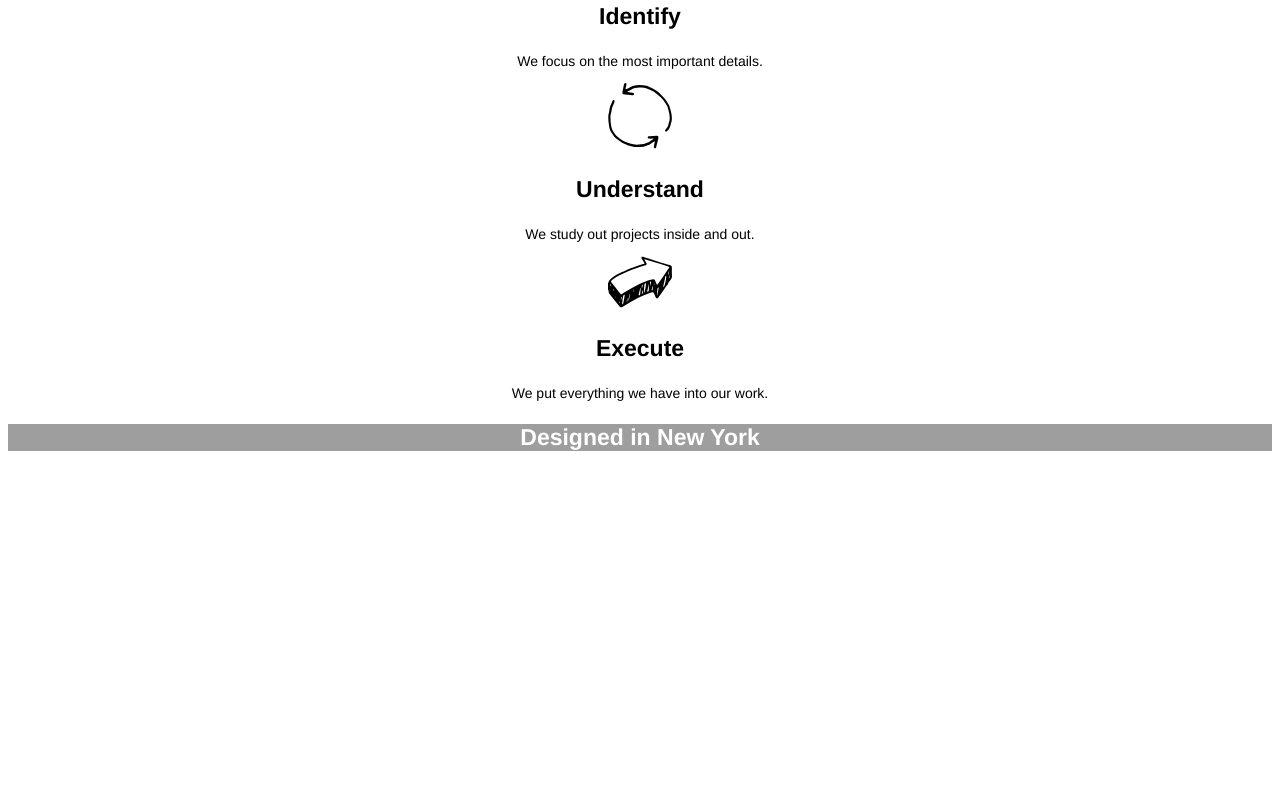
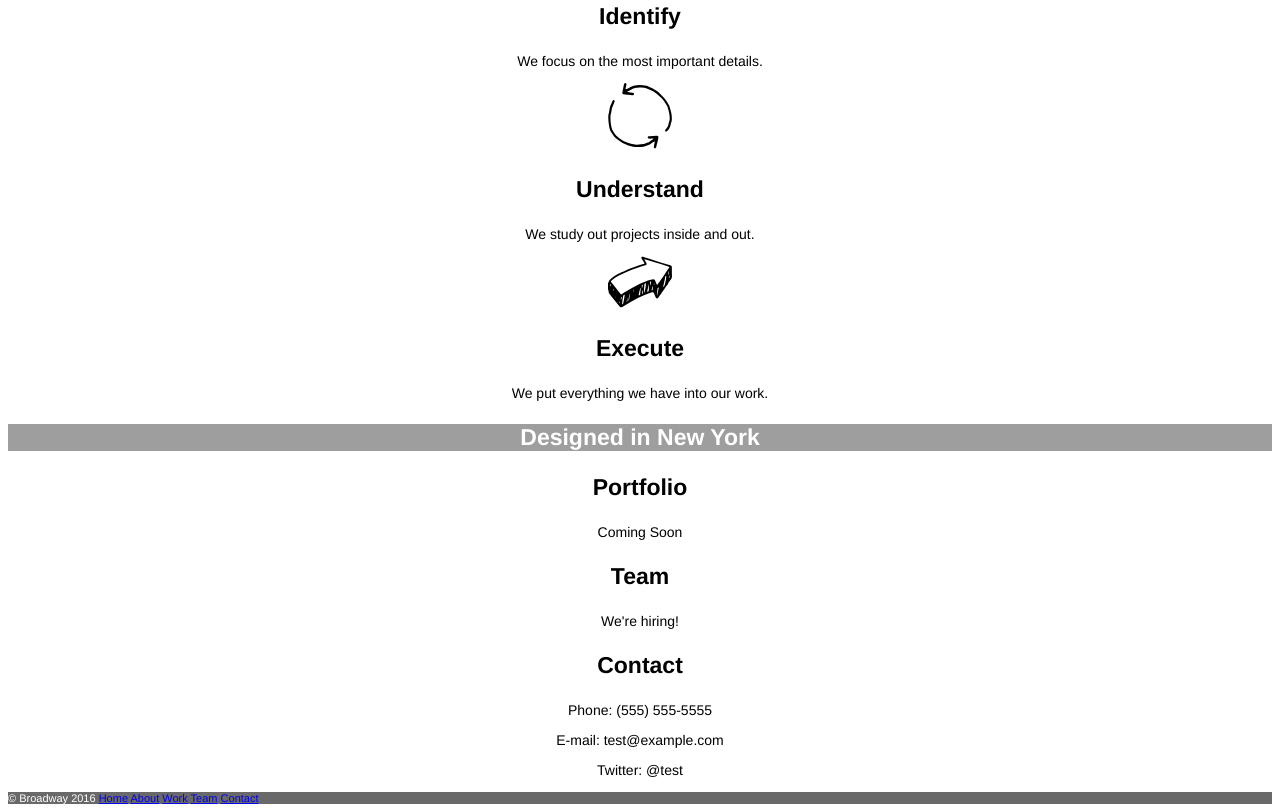
Before and after one commit to amyalvey/amyalvey.broadway, a plain HTML site: page index.html in a window 1280 px wide. Shown: the part 428-1240 px from the top of the page. Before the commit the page ends 902 px from the top, so only its background shows below. Drawn offline with Linux system fonts and the light colour scheme; grey boxes are pictures that could not be loaded; files whose address does not match are found by name.

Commit message:
footer added with css

```diff
--- a/index.html
+++ b/index.html
@@ -29,7 +29,17 @@
     <h3>Execute</h3>
       <p>We put everything we have into our work.</p>
     <p id="design">Designed in New York</p>
-
+    <h3 id="work">Portfolio</h3>
+      <p>Coming Soon</p>
+    <h3 id="team">Team</h3>
+      <p>We're hiring!</p>
+    <h3 id="contact">Contact</h3>
+      <p>Phone: (555) 555-5555 </p>
+      <p> E-mail: test@example.com </p>
+      <p> Twitter: @test</p>
+    <footer>
+      &copy; Broadway 2016 <a href="#home">Home</a> <a href="about">About</a> <a href="work">Work</a> <a href="team">Team</a> <a href="contact">Contact</a>
+    </footer>
 
 
   </body>
--- a/resources/style.css
+++ b/resources/style.css
@@ -32,3 +32,9 @@ h3 {font-family: Helvetica;
       font-weight: bold;
       color: white;
       background-size: cover;}
+
+      footer {font-family: Helvetica;
+        font-size: 11px;
+        color: white;
+      background-color: dimgray;
+      text-align: left;}
```
